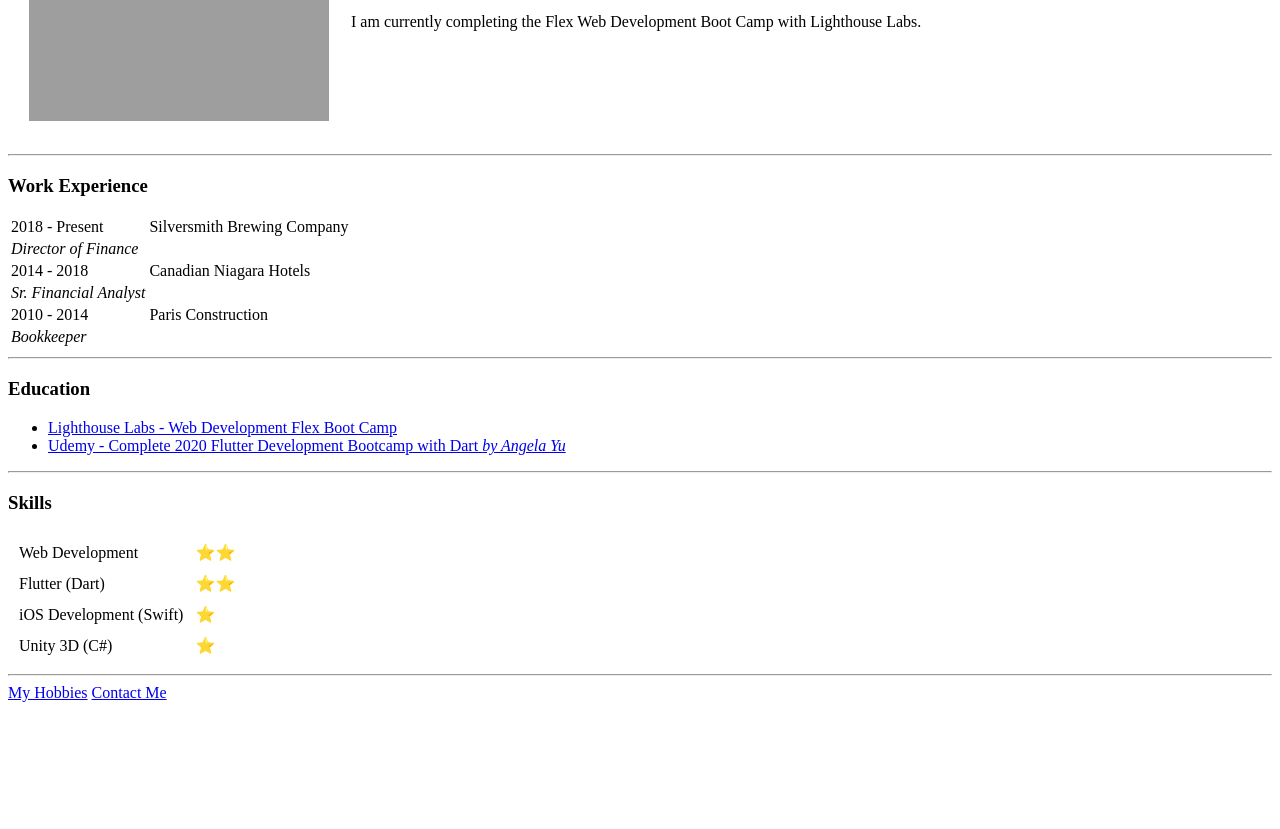
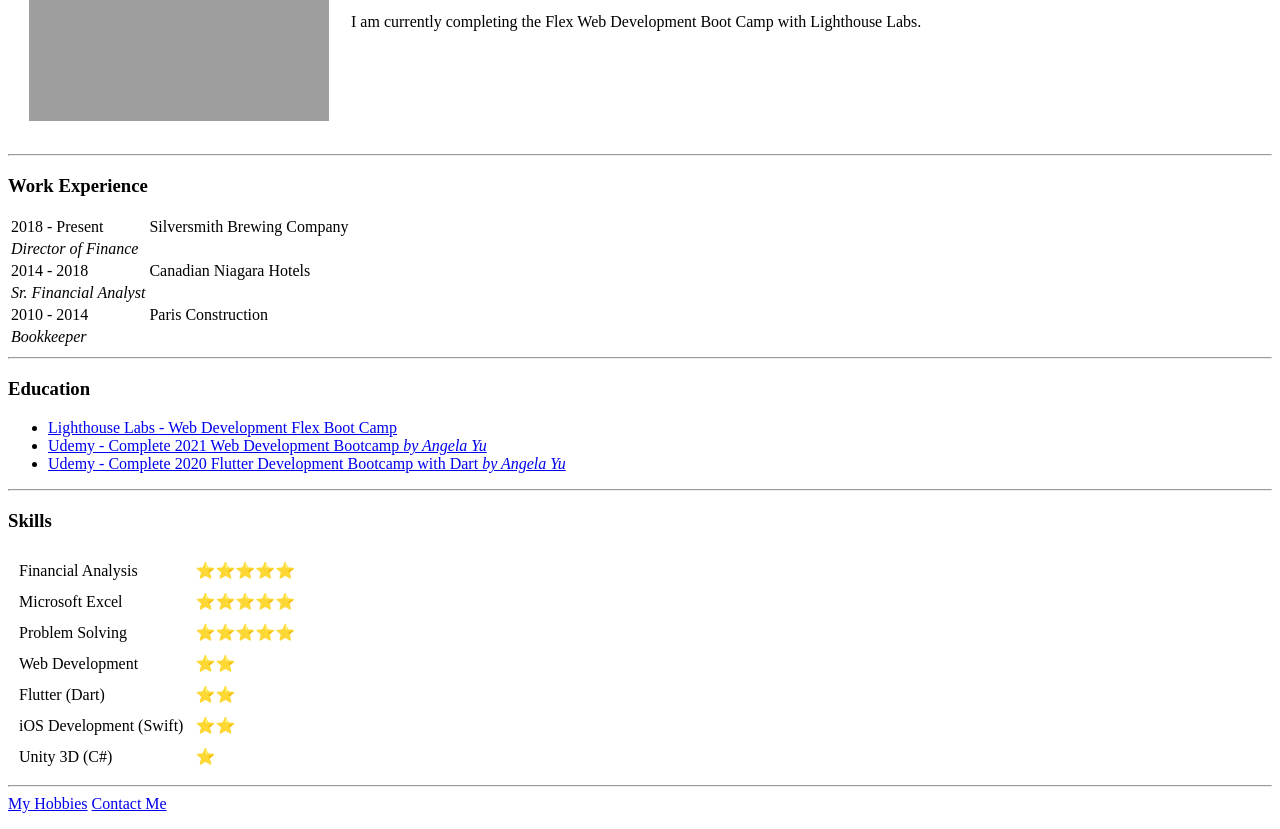
Before and after one commit to TylerJEShelton/cv, a plain HTML site: page index.html in a window 1280 px wide. Shown: the part 208-1037 px from the top of the page. Before the commit the page ends 926 px from the top, so only its background shows below. Drawn offline with Linux system fonts and the light colour scheme; grey boxes are pictures that could not be loaded.

Commit message:
Changes made to index.html to include more skills.

```diff
--- a/index.html
+++ b/index.html
@@ -52,12 +52,38 @@
   <ul>
     <li><a href="https://www.lighthouselabs.ca/en/web-development-flex-program">Lighthouse Labs - Web Development Flex
         Boot Camp</a></li>
+    <li><a href="https://www.udemy.com/course/the-complete-web-development-bootcamp/">Udemy - Complete 2021 Web
+        Development Bootcamp <em>by Angela Yu</em></a></li>
     <li><a href="https://www.udemy.com/course/flutter-bootcamp-with-dart/">Udemy - Complete 2020 Flutter Development
         Bootcamp with Dart <em>by Angela Yu</em></a></li>
   </ul>
   <hr>
   <h3>Skills</h3>
   <table cellspacing=10>
+    <tr>
+      <td>
+        Financial Analysis
+      </td>
+      <td>
+        ⭐⭐⭐⭐⭐
+      </td>
+    </tr>
+    <tr>
+      <td>
+        Microsoft Excel
+      </td>
+      <td>
+        ⭐⭐⭐⭐⭐
+      </td>
+    </tr>
+    <tr>
+      <td>
+        Problem Solving
+      </td>
+      <td>
+        ⭐⭐⭐⭐⭐
+      </td>
+    </tr>
     <tr>
       <td>
         Web Development
@@ -80,7 +106,7 @@
         iOS Development (Swift)
       </td>
       <td>
-        ⭐
+        ⭐⭐
       </td>
     </tr>
     <tr>
```
